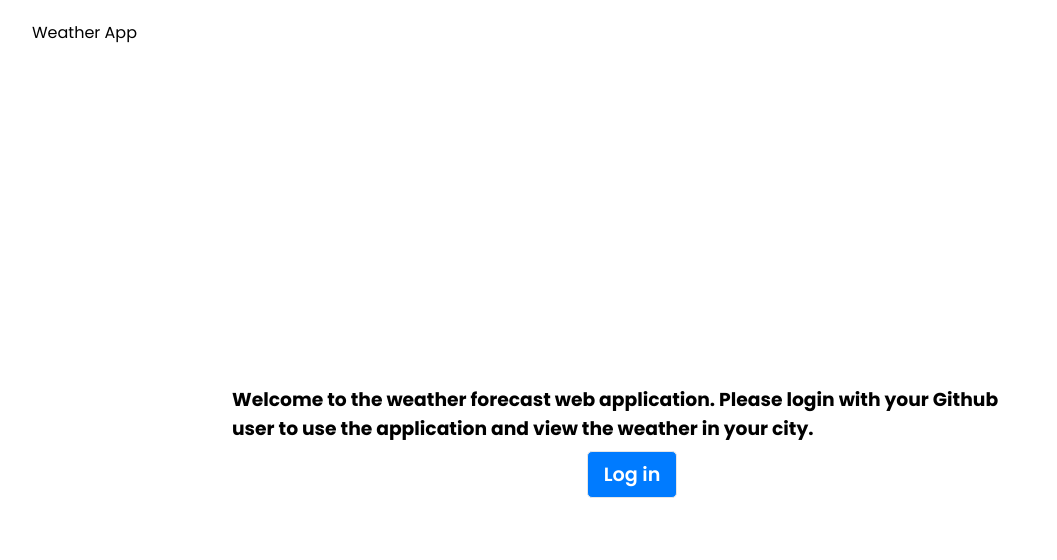
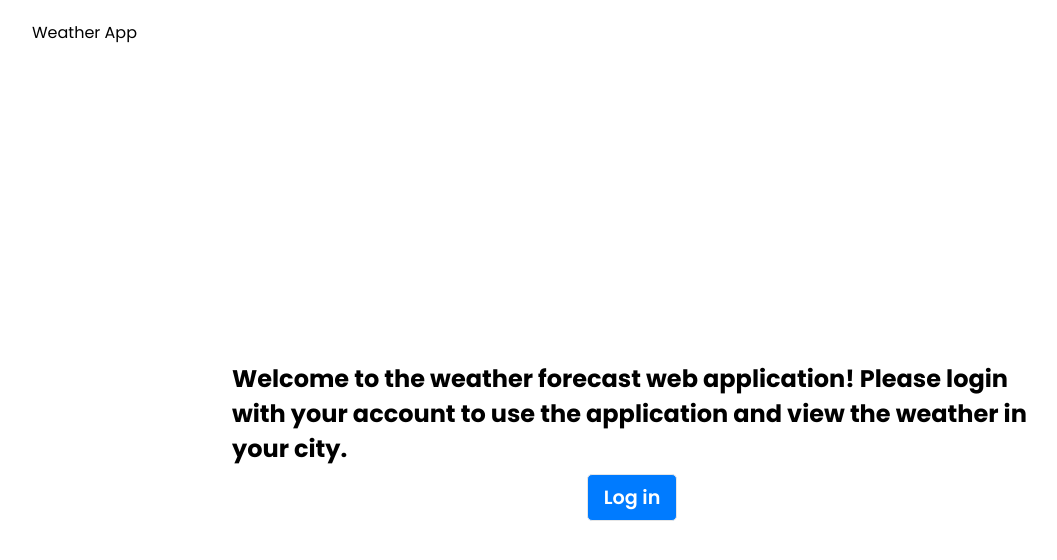
Before and after one commit to makoydev/react-weather-forecast, a React (Vite) app: page / in a window 1280 px wide. Shown: the top 560 px of the page, without its empty margins (8-1065 px from the left). Built offline with nearby package versions, Linux system fonts and the light colour scheme.

Commit message:
fix: Update landing page message

```diff
--- a/src/screens/Landing/LandingPage.tsx
+++ b/src/screens/Landing/LandingPage.tsx
@@ -5,10 +5,10 @@ import LoginButton from "../../components/Buttons/Login/Login";
 const LandingPage: React.FC = () => {
   return (
     <div className={style.container}>
-      <h3>
-        Welcome to the weather forecast web application. Please login with your
-        Github user to use the application and view the weather in your city.
-      </h3>
+      <h2>
+        Welcome to the weather forecast web application! Please login with your
+        account to use the application and view the weather in your city.
+      </h2>
       <LoginButton />
     </div>
   );
```
